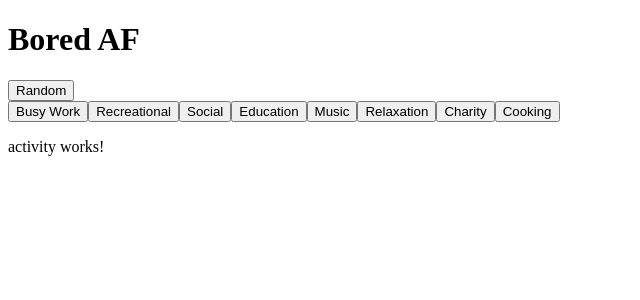
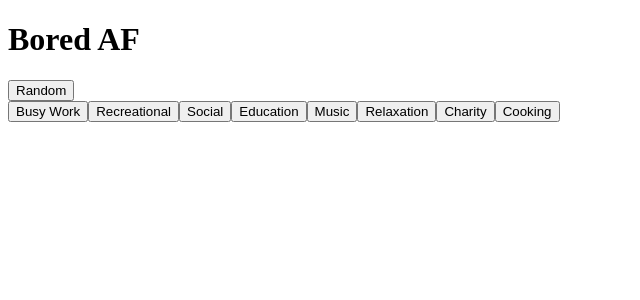
Before and after one commit to Jeffrey-Johnston/bored-app, an Angular app: page / in a window 1280 px wide. Shown: the top 300 px of the page, without its empty margins (0-640 px from the left). Built offline with nearby package versions, Linux system fonts and the light colour scheme.

Commit message:
something-finally-works

```diff
--- a/src/app/home/home.component.html
+++ b/src/app/home/home.component.html
@@ -3,7 +3,6 @@
 <button (click)="selectRandom()">Random</button>
 
 <app-activities (activityEvent)="showActivity()"></app-activities>
-<app-activity></app-activity>
 
 <div>
   <p>{{ activity }}</p>
--- a/src/app/home/home.component.ts
+++ b/src/app/home/home.component.ts
@@ -24,6 +24,7 @@ export class HomeComponent implements OnInit {
       this.activityArray = response;
       this.activitiesService.setActivity(this.activityArray);
     });
+    this.showActivity();
   };
 
   showActivity = () => {
```
